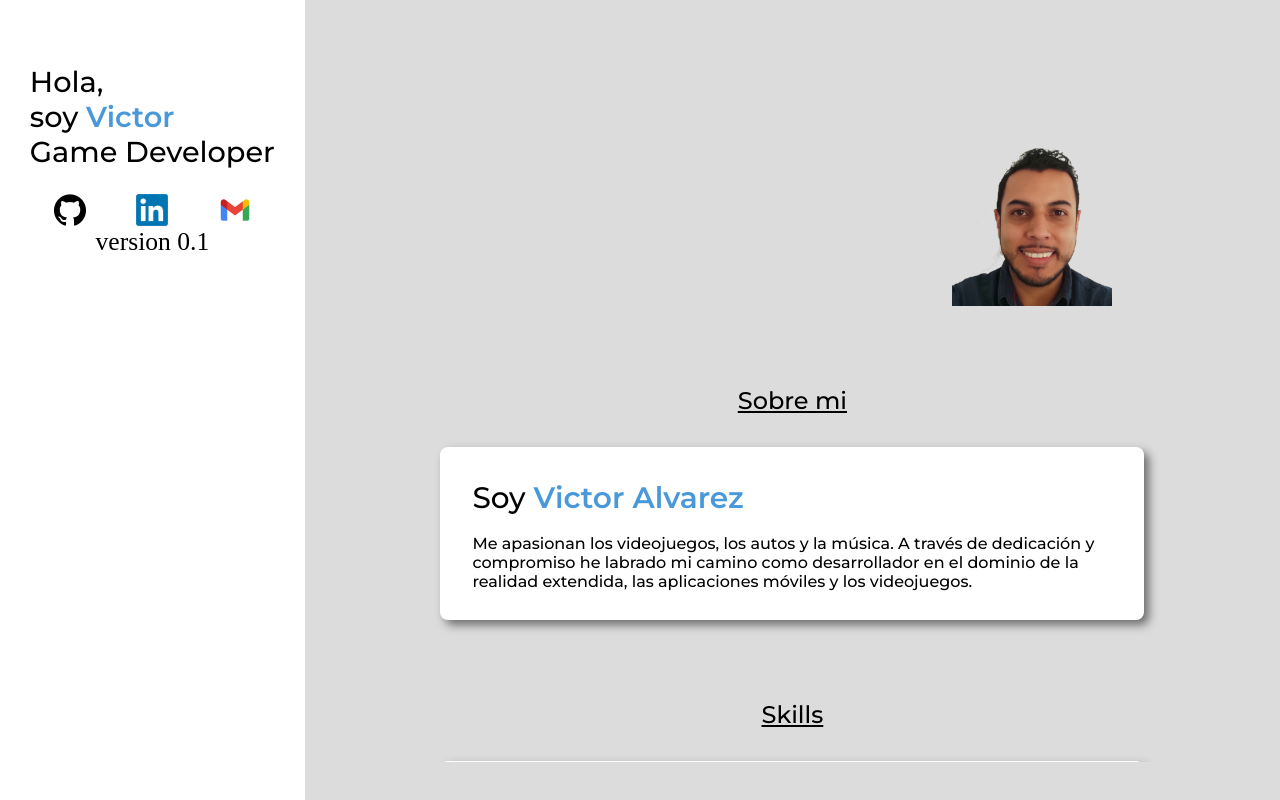
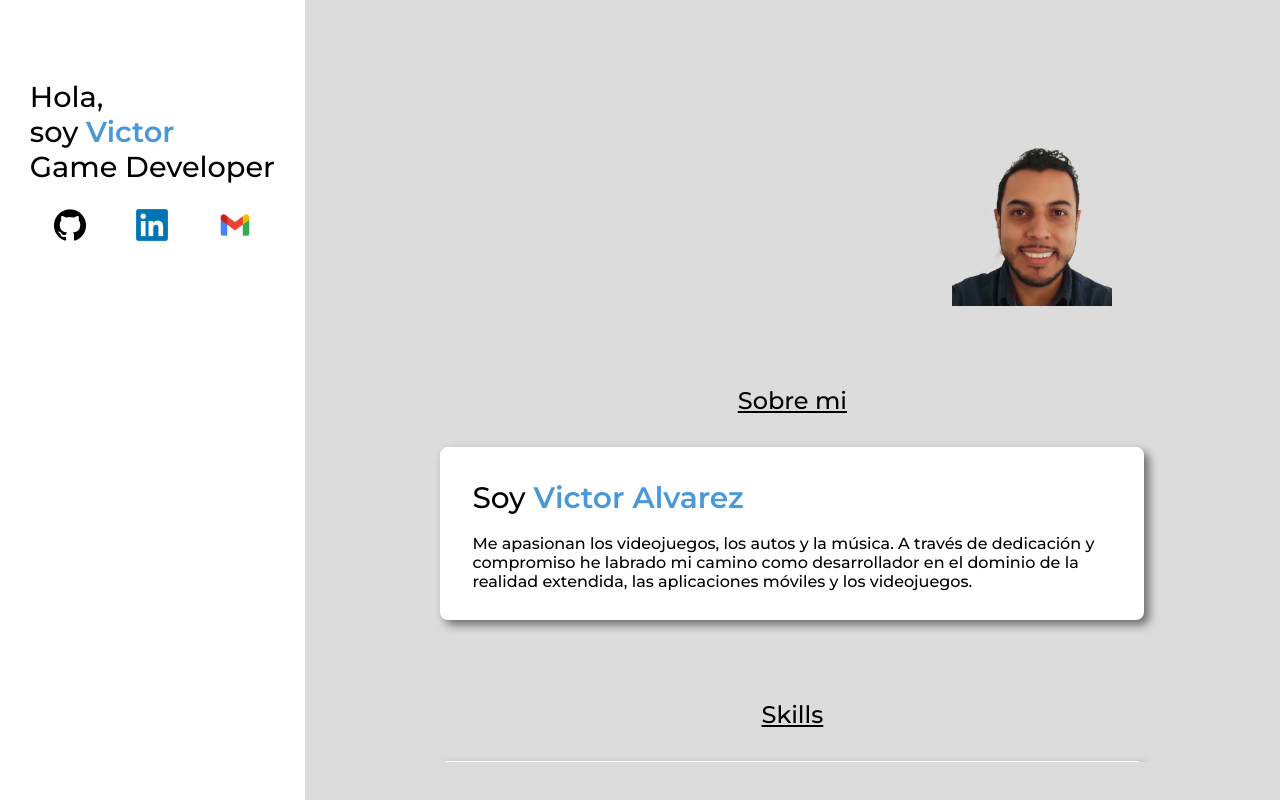
Before and after one commit to victor-abenitez/portfolio, a website: page index.html in a window 1280 px wide. Drawn offline with Linux system fonts and the light colour scheme.

Commit message:
removes version

```diff
--- a/index.html
+++ b/index.html
@@ -48,7 +48,6 @@
                     </a>
 
                 </div>
-                version 0.1
             </div>
 
 
```
